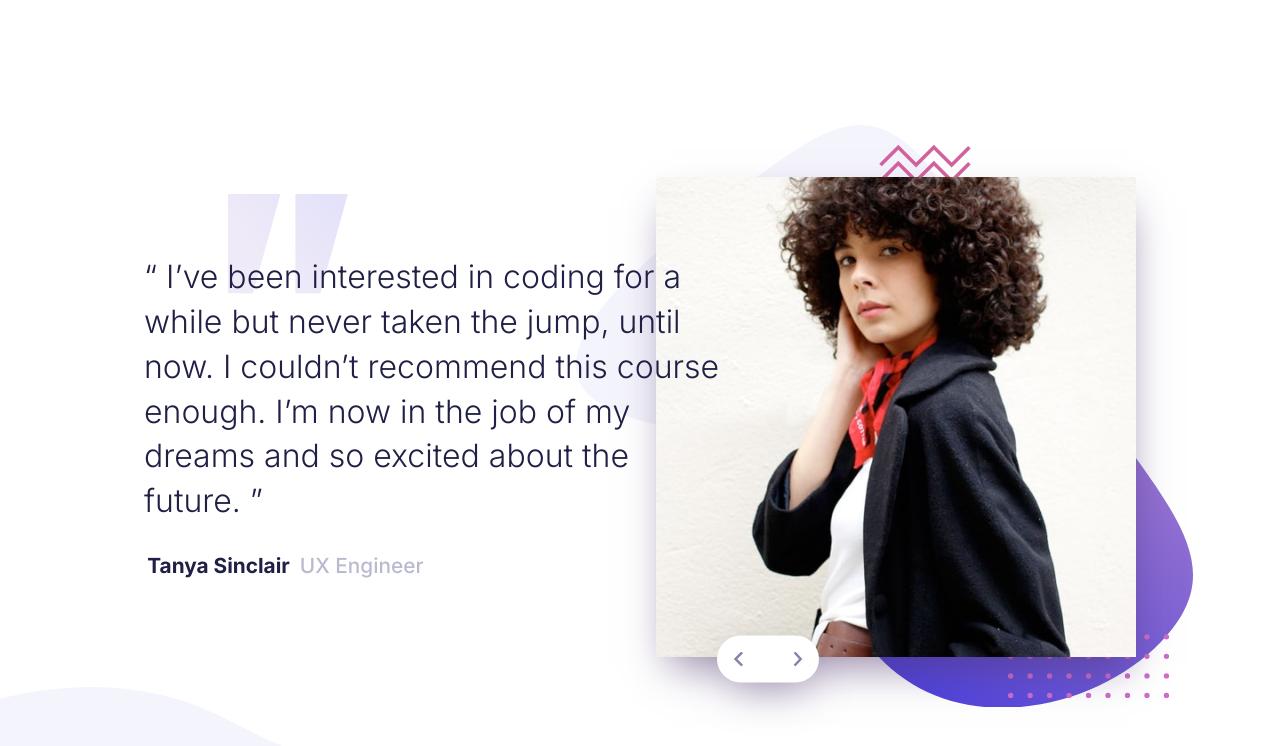
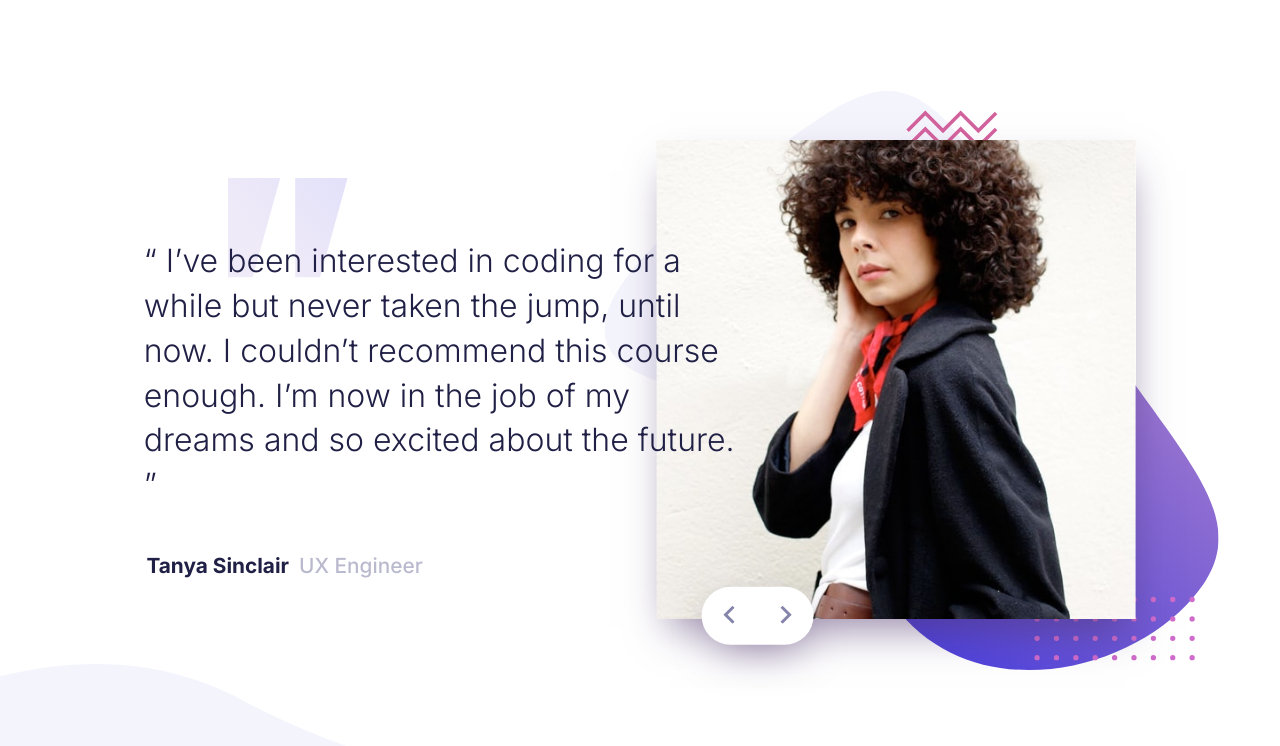
Before and after one commit to HOOP-helie/Newbie-Testimonials--Frontend-Mentor, a plain HTML site: page index.html in a window 1280 px wide. Drawn offline with Linux system fonts and the light colour scheme.

Commit message:
improved css

```diff
--- a/index.html
+++ b/index.html
@@ -17,12 +17,14 @@
 </head>
 
 <body>
-  <section class="container">
+  <!-- <section class="container"> -->
     <div class="slides-container">
       <article class="slide slide-1">
         <div class="writer-profile-pic"><img src="src/images/image-tanya.jpg" alt="Photo de profil de Tanya">
-          <div class="slider-control-btn"><img class="previous-icon" src="src/images/icon-prev.svg" alt="Icone précédent du carousel"><img class="next-icon"
-              src="src/images/icon-next.svg" alt="Icone suivant du carousel"></div>
+          <div class="slider-control-btn">
+            <div class="previous-icon"><img src="src/images/icon-prev.svg" alt="Icone précédent du carousel"></div>
+            <div class="next-icon"><img src="src/images/icon-next.svg" alt="Icone suivant du carousel"></div>
+          </div>
         </div>
         <div class="testimonial-container">
 
@@ -33,14 +35,17 @@
             I couldn’t recommend this course enough. I’m now in the job of my dreams and so
             excited about the future. ”
           </p>
-         <div class="writer-info"> <p class="writer-name">Tanya Sinclair</p>
-          <p class="writer-job"> UX Engineer</p></div>
+          <div class="writer-info">
+            <p class="writer-name">Tanya Sinclair</p>
+            <p class="writer-job"> UX Engineer</p>
+          </div>
         </div>
       </article>
       <article class="slide slide-2" style="transform:translateX(100%)">
         <div class="writer-profile-pic"><img src="src/images/image-john.jpg" alt="Photo de profil de Jonh">
-          <div class="slider-control-btn"><img class="previous-icon" src="src/images/icon-prev.svg" alt="Icone précédent du carousel"><img class="next-icon"
-              src="src/images/icon-next.svg" alt="Icone suivant du carousel"></div>
+          <div class="slider-control-btn"><img class="previous-icon" src="src/images/icon-prev.svg"
+              alt="Icone précédent du carousel"><img class="next-icon" src="src/images/icon-next.svg"
+              alt="Icone suivant du carousel"></div>
         </div>
         <div class="testimonial-container">
 
@@ -51,12 +56,14 @@
             The depth the instructors go into is incredible. I now feel so confident about
             starting up as a professional developer. ”
           </p>
-        <div class="writer-info">  <p class="writer-name"> John Tarkpor</p>
-          <p class="writer-job"> Junior Front-end Developer</p></div>
+          <div class="writer-info">
+            <p class="writer-name"> John Tarkpor</p>
+            <p class="writer-job"> Junior Front-end Developer</p>
+          </div>
         </div>
       </article>
     </div>
-  </section>
+  <!-- </section> -->
   <!-- <div class="attribution">
     Challenge by <a href="https://www.frontendmentor.io?ref=challenge" target="_blank">Frontend Mentor</a>.
     Coded by <a href="#">Your Name Here</a>.
--- a/src/css/style.css
+++ b/src/css/style.css
@@ -3,19 +3,18 @@
   --color-secondary: #babacf;
 }
 
+::selection {
+  color: white;
+  background-color: rgba(132, 102, 207, 0.5);
+}
+
 body {
   font-family: "Inter", sans-serif;
   color: var(--color-primary);
-}
-
-.container {
   background-image: url("../images/pattern-curve.svg");
   background-repeat: no-repeat;
   background-position: bottom left;
   background-size: 80%;
-  min-height: 100vh;
-  display: flex;
-  align-items: center;
 }
 
 .slides-container {
@@ -24,14 +23,13 @@ body {
   /* min-height because the content is position : absolute =  like there's no content */
   min-height: 100vh;
   margin: 0 auto;
-  padding-top: 1rem;
+  padding-top: 2rem;
   position: relative;
   overflow-x: hidden;
 }
 
 .slide {
   position: absolute;
-  width: 100%;
   text-align: center;
   transition: all 0.6s;
 }
@@ -68,8 +66,7 @@ body {
   transition: background-color 0.3s;
 }
 
-.slider-control-btn img {
-  width: 10px;
+.slider-control-btn > div {
   transition: all 0.2s;
 }
 
@@ -81,15 +78,9 @@ body {
   max-width: 70px;
   z-index: -20;
 }
-
 .quotes-img img {
   width: 100%;
 }
-
-.testimonial-container {
-  position: relative;
-}
-
 .testimonial {
   position: relative;
   font-size: 1.1rem;
@@ -110,29 +101,38 @@ body {
 }
 
 @media (min-width: 60rem) {
+  body {
+    overflow: hidden;
+    background-size: 42%;
+  }
   .slides-container {
     max-width: 1600px;
     width: 100%;
     display: flex;
     align-items: center;
+    padding-top: 0;
   }
   .slide {
     display: flex;
     flex-direction: row-reverse;
   }
   .writer-profile-pic {
-    width: 50%;
+    width: 48%;
     max-width: none;
     margin-bottom: 0;
-    padding-top: 4%;
+    /* the padding will allow the background to grow with the profile pic */
+    padding-top: 7%;
     transform: translate(-10%);
   }
   .writer-profile-pic > img {
-    width: 75%;
+    width: 78%;
+    position: relative;
+    top: -40px;
+    left: -15px;
   }
 
   .testimonial-container {
-    width: 50%;
+    width: 52%;
     display: flex;
     flex-direction: column;
     justify-content: center;
@@ -141,18 +141,27 @@ body {
 
   .testimonial {
     font-size: 2rem;
-    margin: 0;
-    transform: translate(25%);
+    margin: 1rem 0;
+    transform: translate(24%);
   }
 
   .slider-control-btn {
     padding: 1rem;
-    left: 30%;
-    width: 70px;
+    bottom: 35px;
+    left: 25%;
+    width: 80px;
   }
   .slider-control-btn:hover {
     background-color: rgb(248, 248, 248);
     transition: background-color 0.3s;
+  }
+
+  .slider-control-btn > div {
+    padding: 0.2rem 0.3rem;
+  }
+  .previous-icon,
+  .next-icon {
+    padding: 0 0.3rem;
   }
 
   .previous-icon:hover,
@@ -163,13 +172,13 @@ body {
   }
 
   .quotes-img {
-    left: 25%;
+    left: 24%;
     width: 20vw;
     max-width: 120px;
   }
 
   .writer-info {
-    transform: translate(23%);
+    transform: translate(22%);
     display: flex;
     align-items: center;
     margin-top: 2rem;
@@ -177,19 +186,6 @@ body {
   }
 
   .writer-name {
-    margin: 0 10px 0 0;
-  }
-
-  .container {
-    /* background-image: url("../images/pattern-curve.svg");
-    background-repeat: no-repeat;
-    background-position: bottom left; */
-    background-size: 40%;
-    /* min-height: 100vh;
-    display: flex;
-    align-items: center; */
+    margin: 0px 10px 0 0;
   }
 }
-
-/* Ajouter padding pour le bouton */
-/* Pixel perfect */
--- a/src/js/script.js
+++ b/src/js/script.js
@@ -1,9 +1,6 @@
 const btnRight = document.querySelectorAll(".next-icon");
 const btnLeft = document.querySelectorAll(".previous-icon");
 const slides = document.querySelectorAll(".slide");
-
-let currentSlide = 0;
-let maxSlide = slides.length;
 
 const goToSlide = function (slide) {
   slides.forEach(
```
